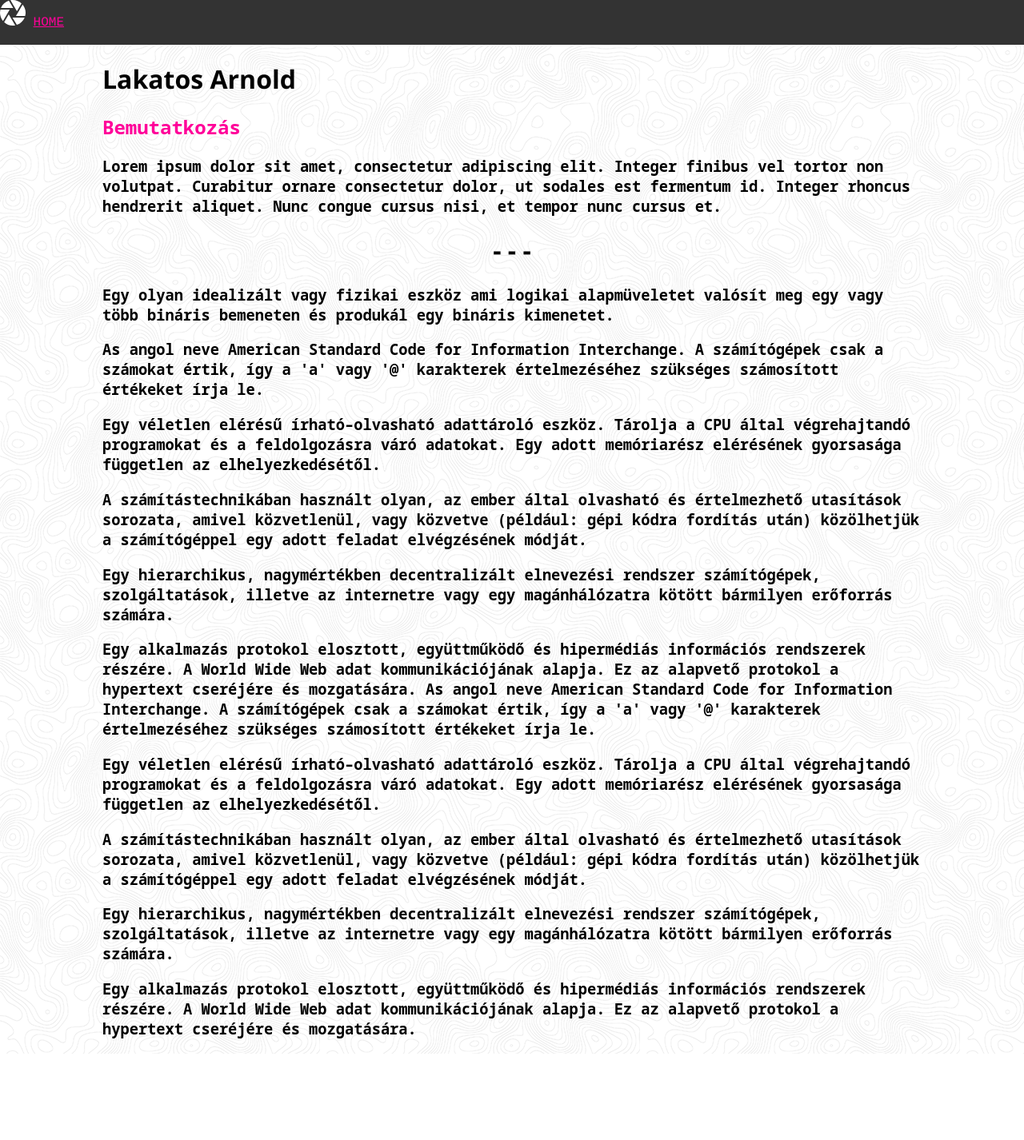
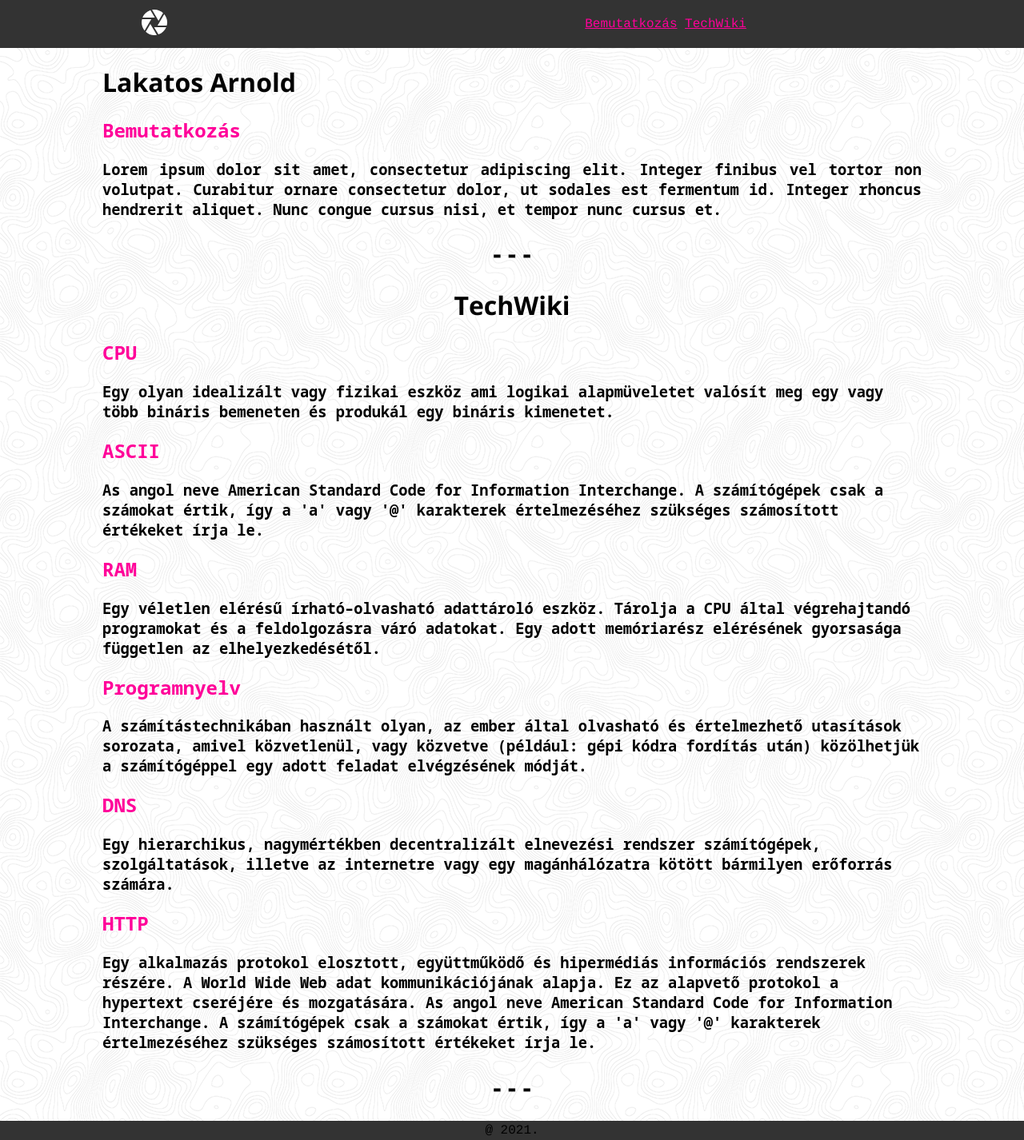
Before and after one commit to ArNickHuN/ArNickHuN.github.io, a plain HTML site: page index.html in a window 1280 px wide. Shown: the whole page at 80% size. Before the commit the page ends 1318 px from the top, so only its background shows below. Drawn offline with nearby package versions, Linux system fonts and the light colour scheme.

Commit message:
Add files via upload

```diff
--- a/index.html
+++ b/index.html
@@ -1,7 +1,6 @@
 <!DOCTYPE html>
-<html lang="en">
-
-<head>
+<html lang="en"><head>
+<meta http-equiv="content-type" content="text/html; charset=UTF-8">
     <meta charset="UTF-8">
     <meta http-equiv="X-UA-Compatible" content="IE=edge">
     <meta name="viewport" content="width=device-width, initial-scale=1.0">
@@ -9,28 +8,32 @@
     <link rel="stylesheet" href="styles.css">
     <link rel="preconnect" href="https://fonts.googleapis.com">
     <link rel="preconnect" href="https://fonts.gstatic.com" crossorigin>
-    <link href="https://fonts.googleapis.com/css2?family=Noto+Sans+Mono:wght@300&family=Open+Sans:wght@700&display=swap"
-        rel="stylesheet">
+    <link href="https://fonts.googleapis.com/css2?family=Noto+Sans+Mono:wght@300&family=Open+Sans:wght@700&display=swap" rel="stylesheet">
 </head>
 
 <body>
 
-    <p style="background-color: #333333">
-        <img src="assets/aperture.svg" alt="logo">
-        <a href="#home">HOME</a>
-    </p>
+<div class="center">
+<table style="width:100%; height:60px; background-color:#333333;">
+<tbody>
+<tr>
+<td width="30%"><img src="assets/aperture.svg" alt="logo"></td>
+<td>  <a href="#me">Bemutatkozás</a>  <a href="#wiki">TechWiki</a>  </td>
+</tr>
+</tbody>
+</table>
+</div>
 
-
-    <h1><a name="home"></a>
+    <h1>
         Lakatos Arnold
     </h1>
 
 
     <h2>
-        Bemutatkozás
+	<a name="me">Bemutatkozás</a>
     </h2>
 
-    <h3>
+    <h3 align="justify">
         Lorem ipsum dolor sit amet, consectetur adipiscing elit. Integer finibus vel tortor non volutpat. Curabitur
         ornare consectetur dolor, ut sodales est fermentum id. Integer rhoncus hendrerit aliquet. Nunc congue cursus
         nisi, et tempor nunc cursus et.
@@ -38,22 +41,31 @@
 
     <div class="center">
         <h1>- - -</h1>
+        <h1><a name="wiki">TechWiki</a></h1>
     </div>
+
+        <h2>CPU</h2>
 
     <h3>
         Egy olyan idealizált vagy fizikai eszköz ami logikai alapmüveletet valósít meg egy vagy több bináris bemeneten
         és produkál egy bináris kimenetet.
     </h3>
 
+        <h2>ASCII</h2>
+
     <h3>
         As angol neve American Standard Code for Information Interchange. A számítógépek csak a számokat értik, így a
         'a' vagy '@' karakterek értelmezéséhez szükséges számosított értékeket írja le.
     </h3>
 
+        <h2>RAM</h2>
+
     <h3>
         Egy véletlen elérésű írható–olvasható adattároló eszköz. Tárolja a CPU által végrehajtandó programokat és a
         feldolgozásra váró adatokat. Egy adott memóriarész elérésének gyorsasága független az elhelyezkedésétől.
     </h3>
+
+        <h2>Programnyelv</h2>
 
     <h3>
         A számítástechnikában használt olyan, az ember által olvasható és értelmezhető utasítások sorozata, amivel
@@ -61,10 +73,14 @@
         elvégzésének módját.
     </h3>
 
+        <h2>DNS</h2>
+
     <h3>
         Egy hierarchikus, nagymértékben decentralizált elnevezési rendszer számítógépek, szolgáltatások, illetve az
         internetre vagy egy magánhálózatra kötött bármilyen erőforrás számára.
     </h3>
+
+        <h2>HTTP</h2>
 
     <h3>
         Egy alkalmazás protokol elosztott, együttműködő és hipermédiás információs rendszerek részére. A World Wide Web
@@ -73,27 +89,19 @@
         'a' vagy '@' karakterek értelmezéséhez szükséges számosított értékeket írja le.
     </h3>
 
-    <h3>
-        Egy véletlen elérésű írható–olvasható adattároló eszköz. Tárolja a CPU által végrehajtandó programokat és a
-        feldolgozásra váró adatokat. Egy adott memóriarész elérésének gyorsasága független az elhelyezkedésétől.
-    </h3>
+    <div class="center">
+        <h1>- - -</h1>
+    </div>
 
-    <h3>
-        A számítástechnikában használt olyan, az ember által olvasható és értelmezhető utasítások sorozata, amivel
-        közvetlenül, vagy közvetve (például: gépi kódra fordítás után) közölhetjük a számítógéppel egy adott feladat
-        elvégzésének módját.
-    </h3>
+<div class="center">
+<table style="width:100%; height:20px; background-color:#333333;">
+<tbody>
+<tr>
+<td>@ 2021.</td>
+</tr>
+</tbody>
+</table>
+</div>
 
-    <h3>
-        Egy hierarchikus, nagymértékben decentralizált elnevezési rendszer számítógépek, szolgáltatások, illetve az
-        internetre vagy egy magánhálózatra kötött bármilyen erőforrás számára.
-    </h3>
 
-    <h3>
-        Egy alkalmazás protokol elosztott, együttműködő és hipermédiás információs rendszerek részére. A World Wide Web
-        adat kommunikációjának alapja. Ez az alapvető protokol a hypertext cseréjére és mozgatására.
-    </h3>
-
-</body>
-
-</html>
+</body></html>
```
